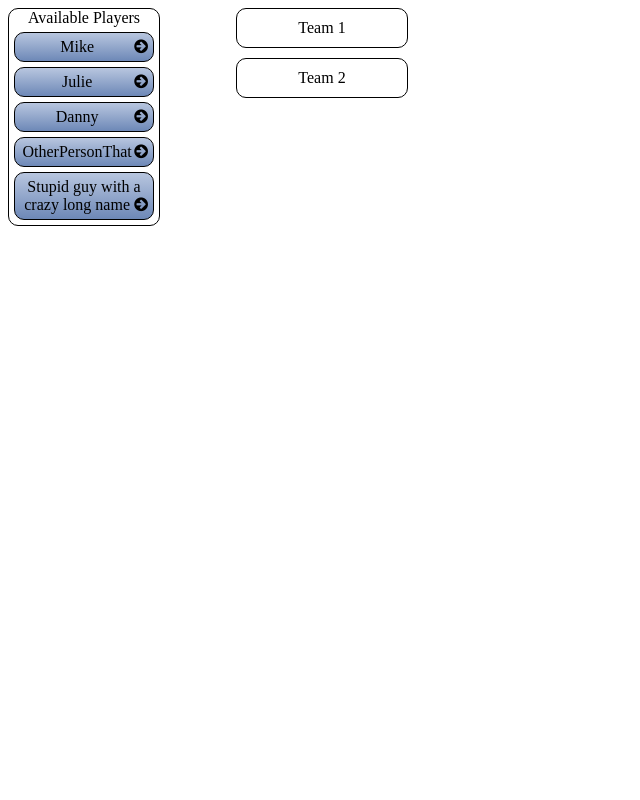
After one commit to jason-neumann/webPitch, a PHP site: page /teams.html in a window 1280 px wide. The commit adds this page. Shown: the whole page, without its empty margins (0-640 px from the left). Run offline with PHP 8.4, Linux system fonts and the light colour scheme; some libraries are stand-ins or nearby versions.

Commit message:
creating team selection page

```diff
--- a/signup.html
+++ b/signup.html
@@ -1,4 +1,4 @@
-<! DOCTYPE html>
+<!DOCTYPE html>
 <html>
 <head>
 <meta charset="UTF-8" />
--- /dev/null
+++ b/teams.html
@@ -0,0 +1,78 @@
+<html>
+<head>
+<meta name="viewport" content="width=device-width, initial-scale=1">
+<link rel="stylesheet" href="https://cdnjs.cloudflare.com/ajax/libs/font-awesome/4.6.3/css/font-awesome.min.css">
+<style>
+.box {
+    border: 1px solid black;
+    border-radius: 10px;
+    width: 50%;
+    max-width: 150px;
+    text-align: center;
+}
+
+.teamSelection {
+    max-width:400px;
+}
+.availableUsers {
+    float:left;
+}
+
+.team1, .team2 {
+    float:right;
+    padding:10px;
+    margin-bottom: 10px;
+}
+
+.user {
+    border: 1px solid black;
+    border-radius: 10px;
+    margin: 5px;
+    padding: 5px;
+    text-align: center;
+    background: #b8c6df;
+    background: -moz-linear-gradient(top, #b8c6df 0%, #6d88b7 100%);
+    background: -webkit-linear-gradient(top, #b8c6df 0%,#6d88b7 100%);
+    background: linear-gradient(to bottom, #b8c6df 0%,#6d88b7 100%);
+    filter: progid:DXImageTransform.Microsoft.gradient( startColorstr='#b8c6df', endColorstr='#6d88b7',GradientType=0 );
+}
+
+.user .add {
+    float: right;
+}
+</style>
+</head>
+<body>
+<div class=teamSelection>
+	<div class='box availableUsers'>
+		Available Players
+		<div class='user' data-id=1>
+			Mike
+			<span class="fa fa-arrow-circle-right add"></span>
+		</div>
+		<div class='user' data-id=2>
+			Julie
+			<span class="fa fa-arrow-circle-right add"></span>
+		</div>
+		<div class='user' data-id=3>
+			Danny
+			<span class="fa fa-arrow-circle-right add"></span>
+		</div>
+		<div class='user' data-id=4>
+			OtherPersonThat
+			<span class="fa fa-arrow-circle-right add"></span>
+		</div>
+		<div class="user" data-id=5>
+			Stupid guy with a crazy long name
+			<span class="fa fa-arrow-circle-right add"></span>
+		</div>
+	</div>
+	<div class="box team1">
+		Team 1
+	</div>
+	<div class="box team2">
+		Team 2
+	</div>
+</div>
+</body>
+</html>
```
Also changed, not shown: lib/views/header.phtml (added, +12 -0 lines), nbproject/project.xml (added, +9 -0 lines), statics/styles.css (added, +50 -0 lines), statics/teamSelection.js (added, +22 -0 lines), teamSelection.php (+38 -9 lines), 1 other file.
